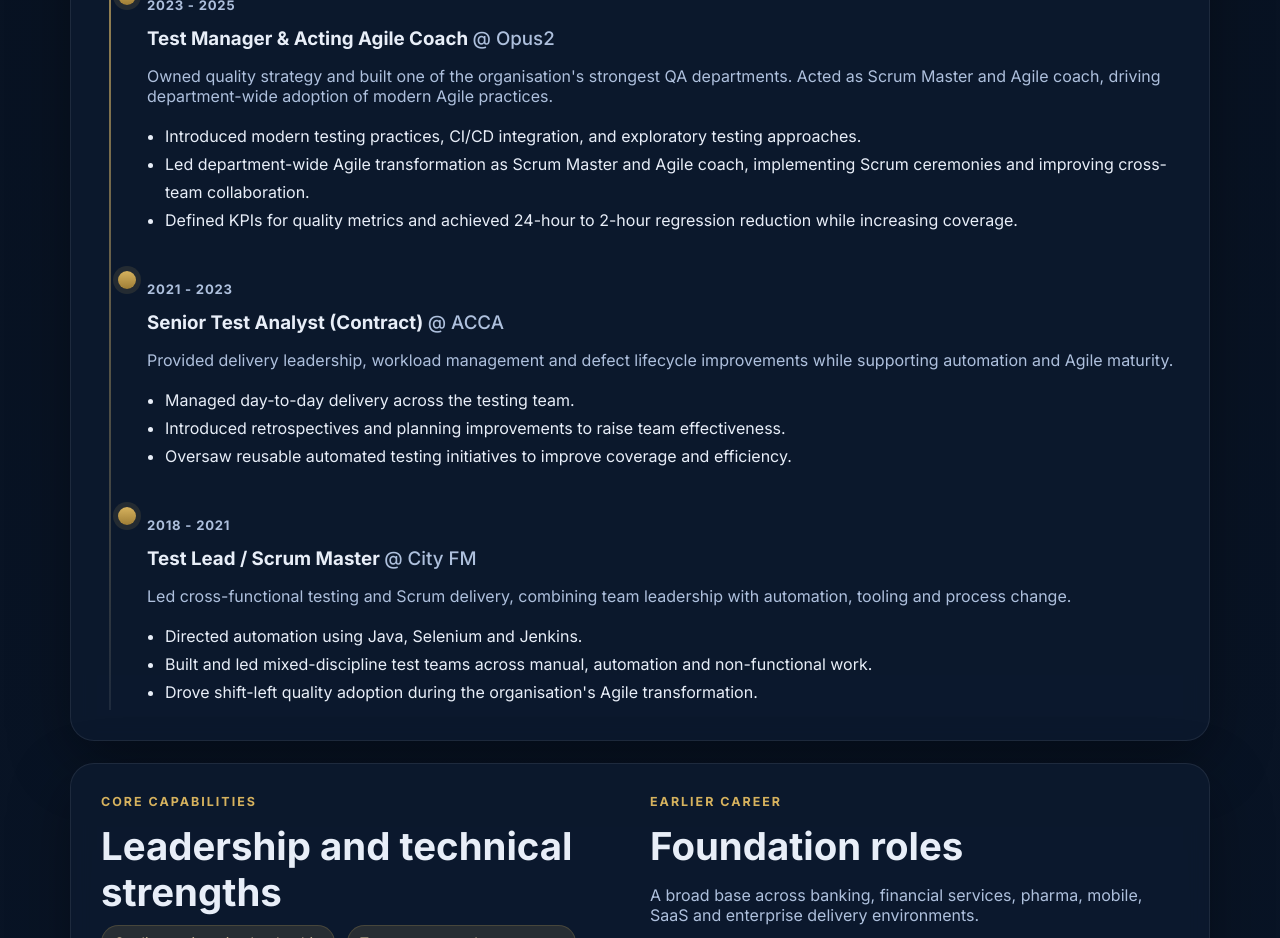
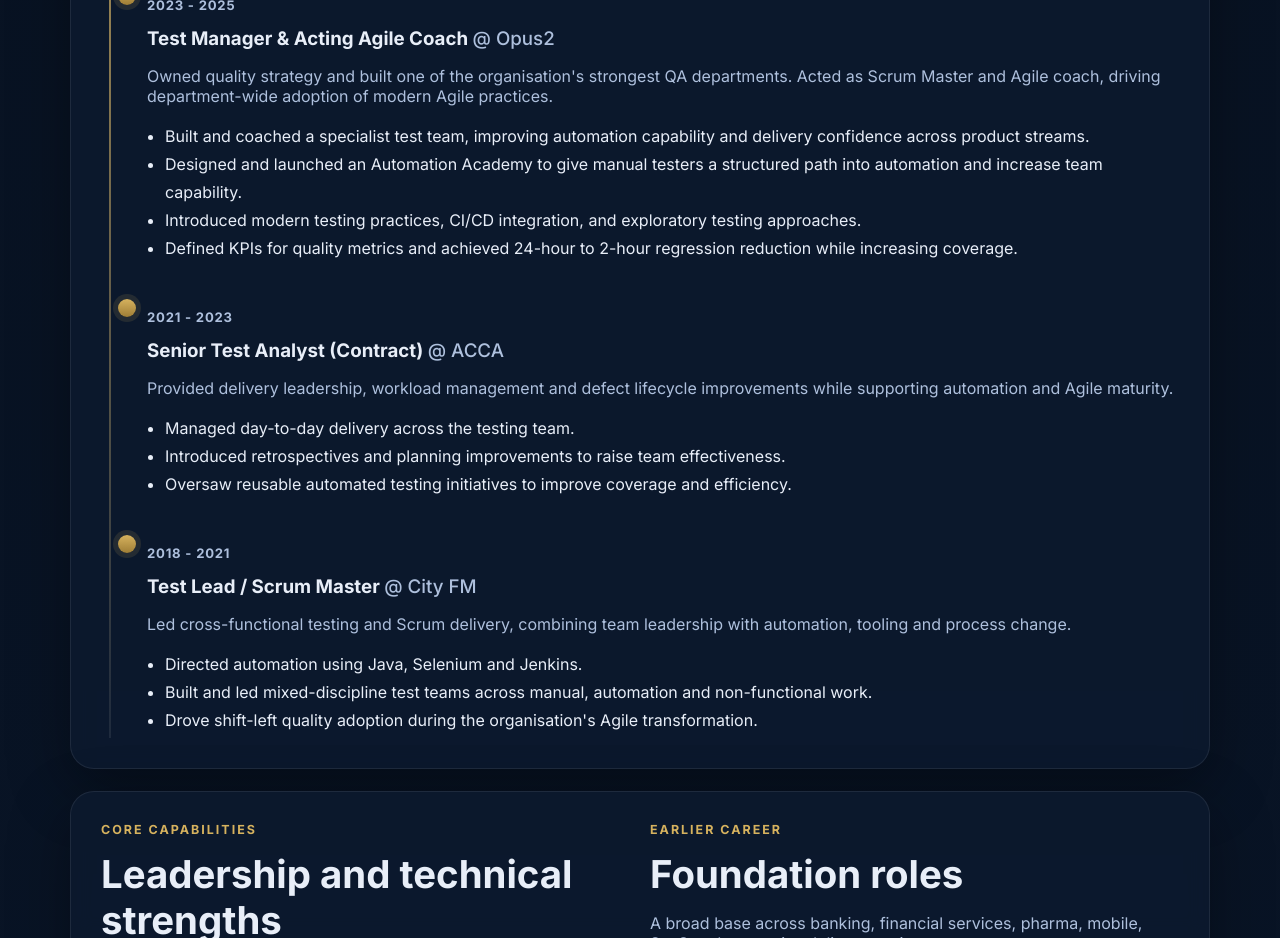
Before and after one commit to carbisb80/barry-cv-site, a Next.js app: page / in a window 1280 px wide. Shown: the part 2440-3378 px from the top of the page. Built offline with nearby package versions, Linux system fonts and the light colour scheme.

Commit message:
Fix: Enhance experience summary with new bullet points highlighting team coaching and automation academy launch

```diff
--- a/app/page.tsx
+++ b/app/page.tsx
@@ -71,8 +71,9 @@
     summary:
       "Owned quality strategy and built one of the organisation's strongest QA departments. Acted as Scrum Master and Agile coach, driving department-wide adoption of modern Agile practices.",
     bullets: [
+      "Built and coached a specialist test team, improving automation capability and delivery confidence across product streams.",
+      "Designed and launched an Automation Academy to give manual testers a structured path into automation and increase team capability.",
       "Introduced modern testing practices, CI/CD integration, and exploratory testing approaches.",
-      "Led department-wide Agile transformation as Scrum Master and Agile coach, implementing Scrum ceremonies and improving cross-team collaboration.",
       "Defined KPIs for quality metrics and achieved 24-hour to 2-hour regression reduction while increasing coverage.",
     ],
   },
```
